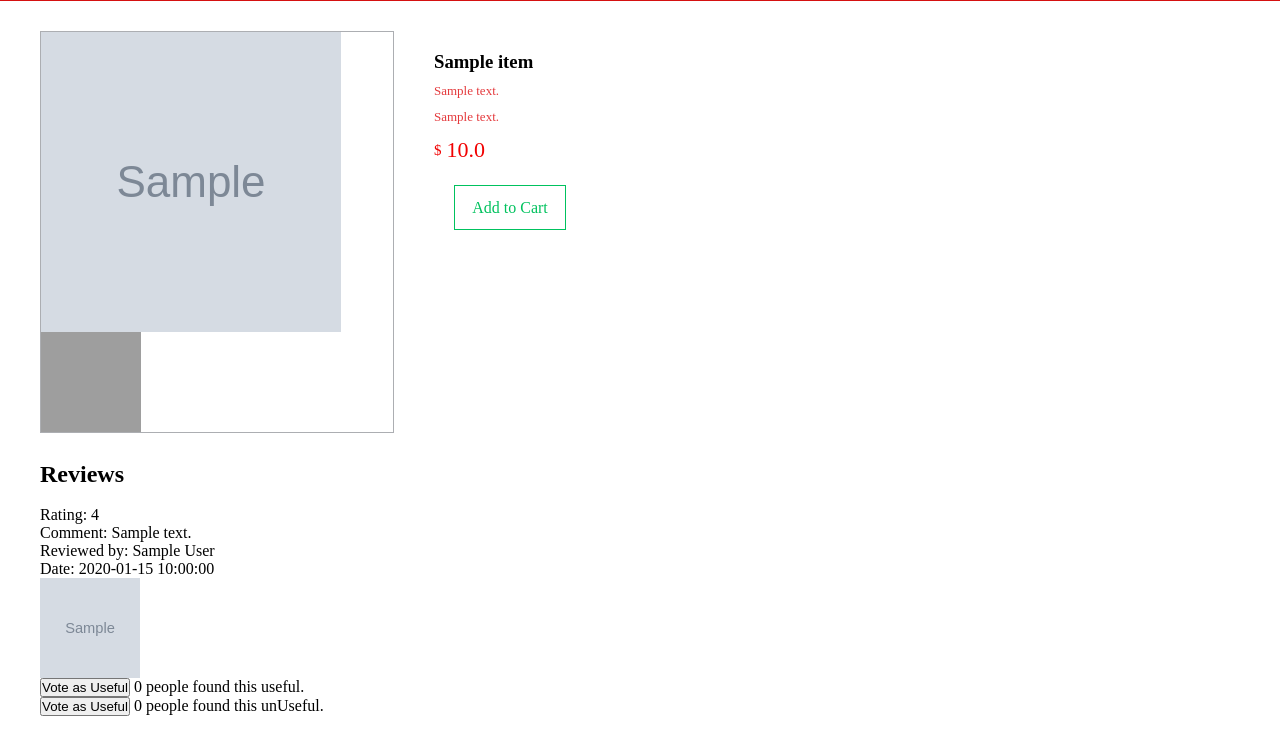
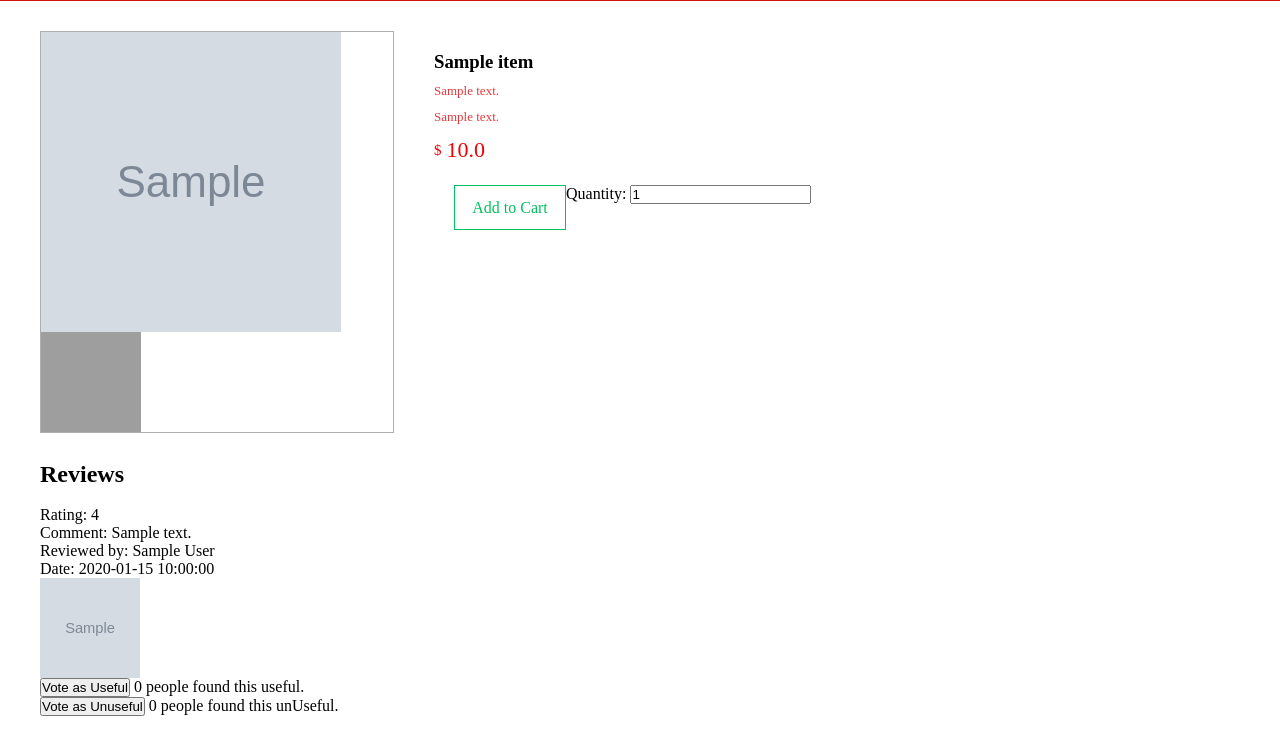
Before and after one commit to CSRomanS/CS157A_FinalProject, a Java web app: page /detail?itemID=1 in a window 1280 px wide. Shown: the part 184-936 px from the top of the page. Run offline with Tomcat 11, a stand-in JSP engine, Linux system fonts and the light colour scheme; tables that the repository leaves empty hold one stand-in row (values such as "Sample post"); grey boxes marked "Sample" are stand-in pictures; grey boxes are pictures that could not be loaded.

Commit message:
Item quantity for item page

```diff
--- a/WebContent/item.jsp
+++ b/WebContent/item.jsp
@@ -24,6 +24,21 @@
 			return false; // prevent redirection
 		}
 		return true; // allow redirection
+	}
+
+	function addToCart(itemID) {
+		if(!goToCart()){
+			return;
+		}
+	    const quantity = document.getElementById("quantity").value;
+	    console.log("itemID: " + itemID);
+	    console.log("Pre-URL itemID:", itemID, "Quantity:", quantity);
+
+	    const contextPath = '<%=request.getContextPath()%>';
+	    const url = contextPath + "/addToCart?itemID=" + itemID + "&quantity=" + quantity;
+	    console.log("Constructed URL:", url);
+
+	    window.location.href = url;
 	}
 
 	 function voteUseful(buttonElement) {
@@ -165,10 +180,10 @@
 				</c:choose>
 			</div>
 			<div class="x-action">
+				<label for="quantity">Quantity:</label>
+				<input type="number" id="quantity" name="quantity" min="1" value="1">
 				<div class="liji">
-					<a
-						href="<%=request.getContextPath()%>/addToCart?itemID=${item.itemID}">Add
-						to Cart</a>
+					<a href="javascript:void(0);" onclick="addToCart(${item.itemID})">Add to Cart</a>
 				</div>
 			</div>
 		</div>
@@ -199,7 +214,7 @@
 				<div class="useful-vote-section">
 					<button class="useful-vote-button" data-vote-type="0"
 						data-review-id="${review.reviewsID}" onclick="voteUseful(this)">Vote
-						as Useful</button>
+						as Unuseful</button>
 					<span class="unuseful-vote-count">${review.unHelpfulCount}</span>
 					people found this unUseful.
 				</div>
--- a/src/controller/AddToCartServlet.java
+++ b/src/controller/AddToCartServlet.java
@@ -33,13 +33,14 @@ public class AddToCartServlet extends HttpServlet {
 	 */
 	protected void doPost(HttpServletRequest request, HttpServletResponse response) throws ServletException, IOException {
 		Integer itemID = Integer.valueOf(request.getParameter("itemID"));
+		Integer itemCount = Integer.valueOf(request.getParameter("quantity"));
 
 		HttpSession session = request.getSession(false); // false means don't create a new session if one doesn't exist
 
 		if (session != null) {
 			Integer userID = (Integer)session.getAttribute("userID");
 		    if (userID != null) {
-		    	cDao.insertCartItem(userID, itemID);
+		    	cDao.insertCartItem(userID, itemID, itemCount);
 				request.getRequestDispatcher("/cart").forward(request, response);
 		    }
 		} else {
```
Also changed, not shown: src/Database/CartDao.java (+14 -14 lines).
